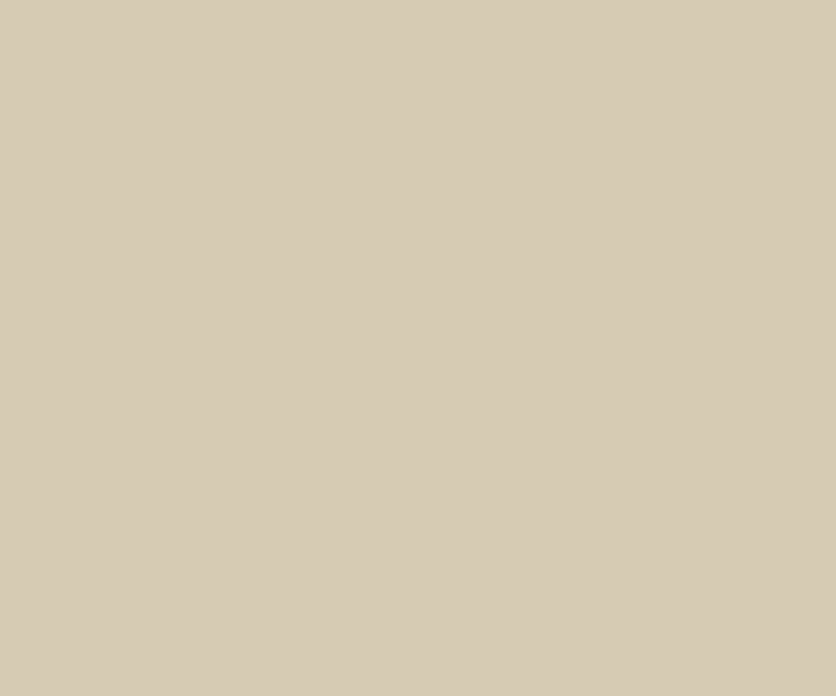
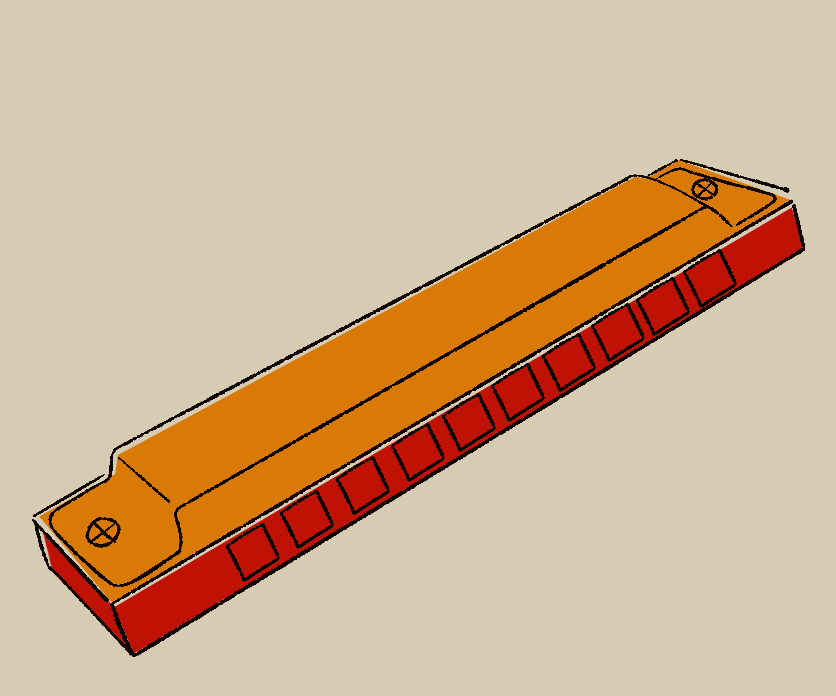
Before and after one commit to ekoman01/mim_website, a website built with Vite: page index.html in a window 1280 px wide. Shown: the top 696 px of the page, without its empty margins (239-1075 px from the left). Built offline with nearby package versions, Linux system fonts and the light colour scheme.

Commit message:
header scroll animation test

```diff
--- a/css/style.css
+++ b/css/style.css
@@ -1,3 +1,26 @@
-:root {
+html,
+body {
+  height: 100%;
   background-color: #D6CBB3;
 }
+
+body {
+  width: 100%;
+}
+
+.scene {
+  height: 100%;
+  width: 100%;
+}
+
+
+.viewer {
+  height: 100%;
+  margin-left: auto;
+  margin-right: auto;
+  max-width: 1000px;
+  width: 100%;
+  background-image: url(/assets/animation/css_sprites.png);
+  background-repeat: no-repeat;
+  background-position: 0 50%;
+}
--- a/index.html
+++ b/index.html
@@ -7,6 +7,12 @@
     <title>MIM - Harmonica</title>
   </head>
   <body>
+    <div class="scene">
+      <div class="viewer"></div>
+    </div>
+
+    <script src="https://cdnjs.cloudflare.com/ajax/libs/gsap/3.11.3/gsap.min.js"></script>
+    <script src="https://cdnjs.cloudflare.com/ajax/libs/gsap/3.11.3/ScrollTrigger.min.js"></script>
     <script type="module" src="/scripts/main.js"></script>
   </body>
 </html>
--- a/scripts/main.js
+++ b/scripts/main.js
@@ -1 +1,19 @@
 import '/css/style.css'
+
+gsap.registerPlugin(ScrollTrigger);
+
+let frame_count = 8,
+  offset_value = 510;
+
+gsap.to(".viewer", {
+  backgroundPosition: -offset_value * frame_count * 2 + "px 50%",
+  ease: "steps(" + frame_count + ")", // use a stepped ease for the sprite sheet
+  scrollTrigger: {
+    trigger: ".scene",
+    start: "top top",
+    end: "+=" + frame_count * offset_value,
+    // markers: { fontSize: "25px", fontWeight: "bold" },
+    pin: true,
+    scrub: true,
+  },
+});
```
Also changed, not shown: assets/animation/css_sprites.png (added).
